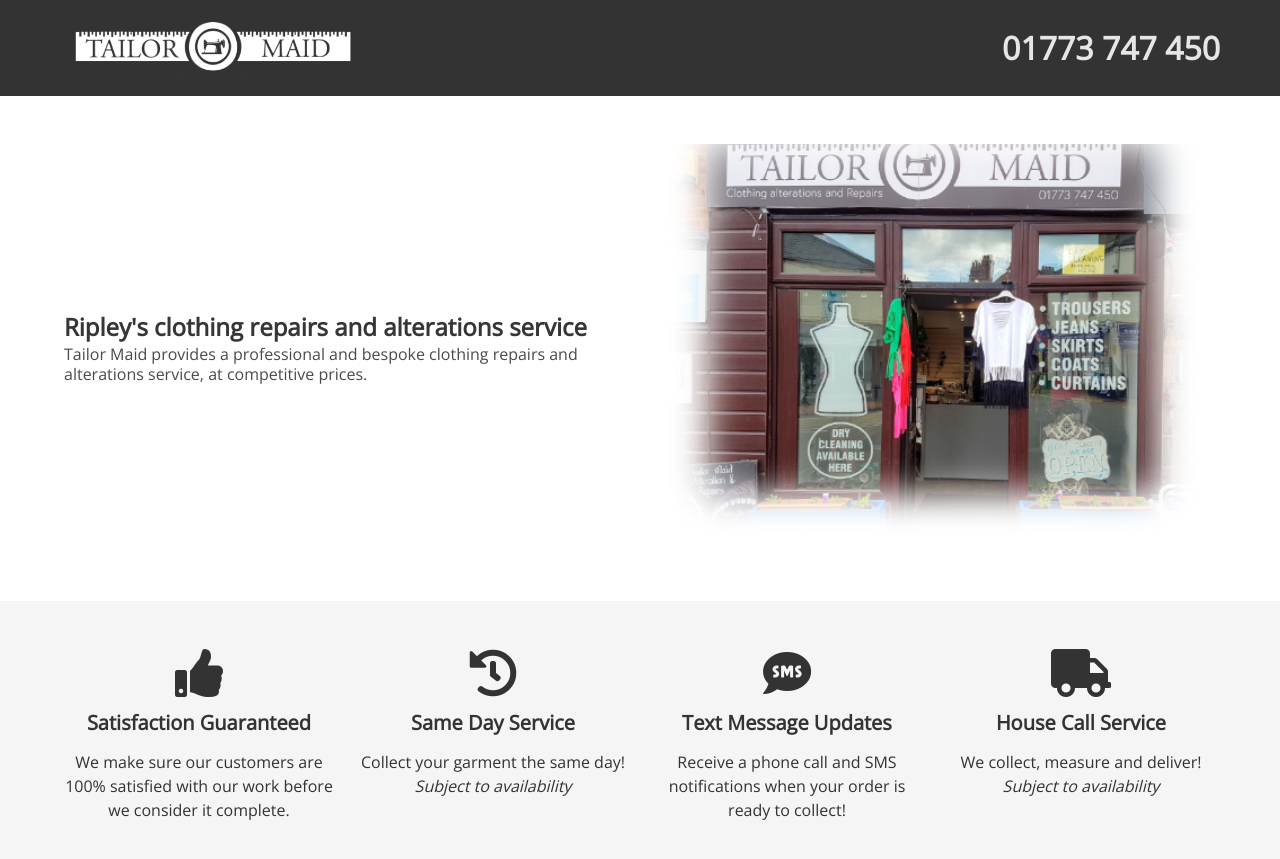
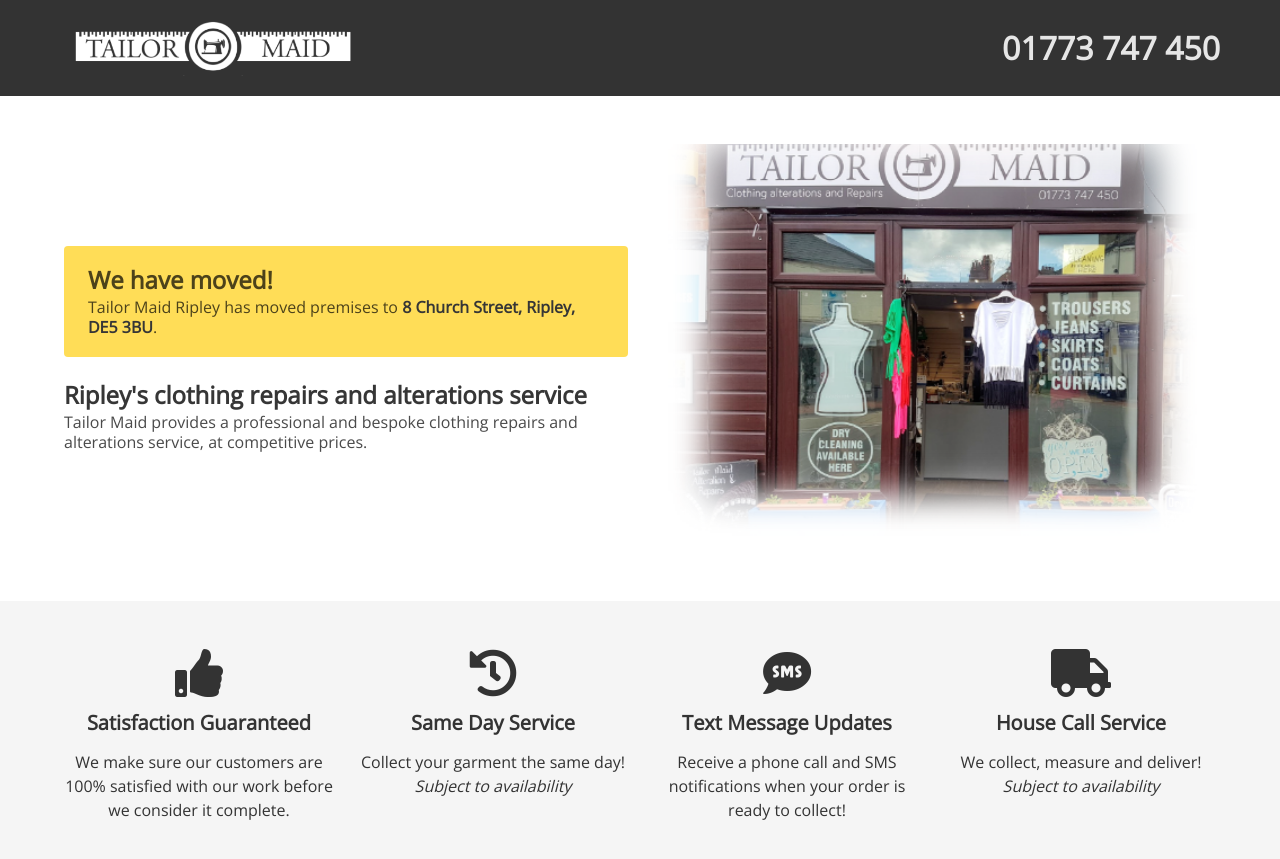
Before and after one commit to tailor-maid/tailormaid.github.io, a Jekyll site: the page built from _pages/index.html, in a window 1280 px wide and 1400 px high, cut to the strip 0-914 px from the top of the window. Shown: the top 859 px of the strip. Built offline with Jekyll 4.4.1, drawn with Linux system fonts in a browser that asks for light colours; nearby versions of some CDN libraries; some of the changed text lies outside the part shown.

Commit message:
Changed address and added moved

```diff
--- a/_layouts/default.html
+++ b/_layouts/default.html
@@ -57,9 +57,9 @@
                             Contact
                         </li>
                         <li>
-                            <p>3A Park Corner</p>
+                            <p>8 Church Street</p>
                             <p>Ripley</p>
-                            <p>DE5 3DF</p>
+                            <p>DE5 3BU</p>
                         </li>
                         <li>
                             01773 747 450
--- a/_pages/index.html
+++ b/_pages/index.html
@@ -10,6 +10,12 @@ permalink: /
             <div class="columns is-vcentered">
                 <div class="column is-half">
                     <div class="content">
+
+                        <div class="notification is-warning">
+                            <p class="title is-4">We have moved!</p>
+                            <p class="subtitle is-6">Tailor Maid Ripley has moved premises to <strong>8 Church Street, Ripley, DE5 3BU</strong>.</p>
+                        </div>
+
                         <p class="title is-4">Ripley's clothing repairs and alterations service</p>
                         <p class="subtitle is-6">Tailor Maid provides a professional and bespoke clothing repairs and alterations service, at competitive prices.</p>
                     </div>
```
